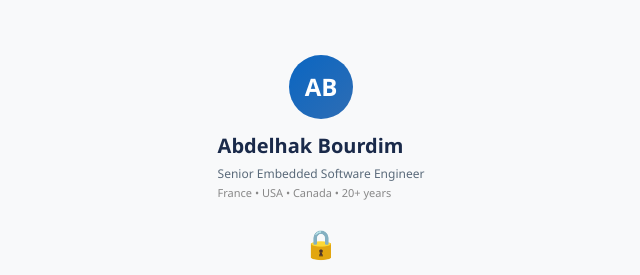
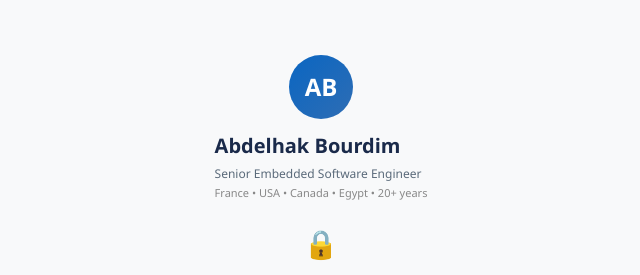
Before and after one commit to abourdim/linkedin, a website: page jobs/index.html in a window 1280 px wide. Shown: the top 275 px of the page, 319-959 px from the left. Drawn offline with Linux system fonts and the light colour scheme.

Commit message:
Add Egypt to landing page countries

```diff
--- a/jobs/index.html
+++ b/jobs/index.html
@@ -54,7 +54,7 @@
       <div style="width:64px;height:64px;border-radius:50%;background:linear-gradient(135deg,#0a66c2,#2e6db4);color:#fff;font-size:24px;font-weight:800;display:flex;align-items:center;justify-content:center;margin:0 auto 12px;">AB</div>
       <div style="font-size:20px;font-weight:700;color:#1a2a4a;">Abdelhak Bourdim</div>
       <div style="font-size:12px;color:#5a6a7a;margin-top:4px;">Senior Embedded Software Engineer</div>
-      <div style="font-size:11px;color:#888;margin-top:2px;">France &bull; USA &bull; Canada &bull; 20+ years</div>
+      <div style="font-size:11px;color:#888;margin-top:2px;">France &bull; USA &bull; Canada &bull; Egypt &bull; 20+ years</div>
     </div>
     <div class="pin-lock-icon" style="font-size:28px;">&#128274;</div>
     <div class="pin-title" data-i18n="pin.title">Accès Sécurisé</div>
```
